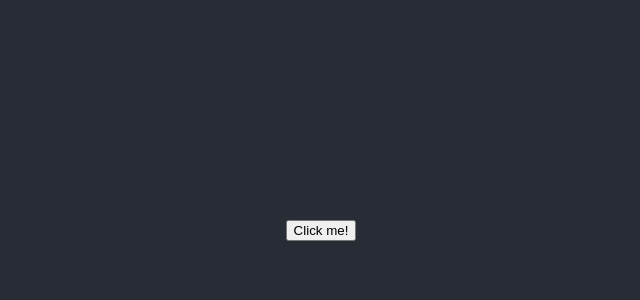
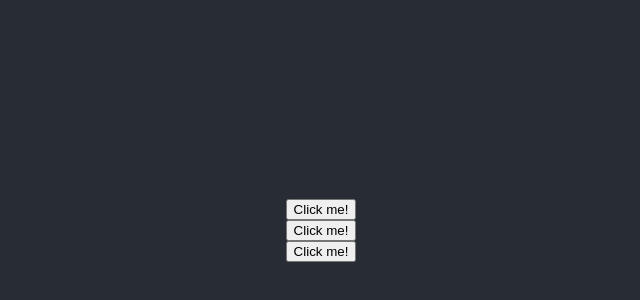
Before and after one commit to hoangy761/ExodDex_ui, a React (Create React App) app: page / in a window 1280 px wide. Shown: the part 170-470 px from the top of the page, without its empty margins (319-959 px from the left). Built offline with nearby package versions, Linux system fonts and the light colour scheme.

Commit message:
Hello World 2

```diff
--- a/src/App.js
+++ b/src/App.js
@@ -5,6 +5,8 @@ function App() {
     <div className="App">
       <header className="App-header">
         <Button />
+        <Button />
+        <Button />
       </header>
     </div>
   );
```
